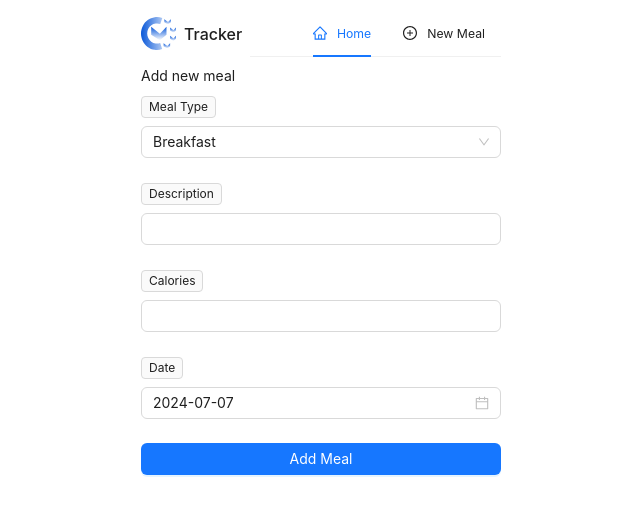
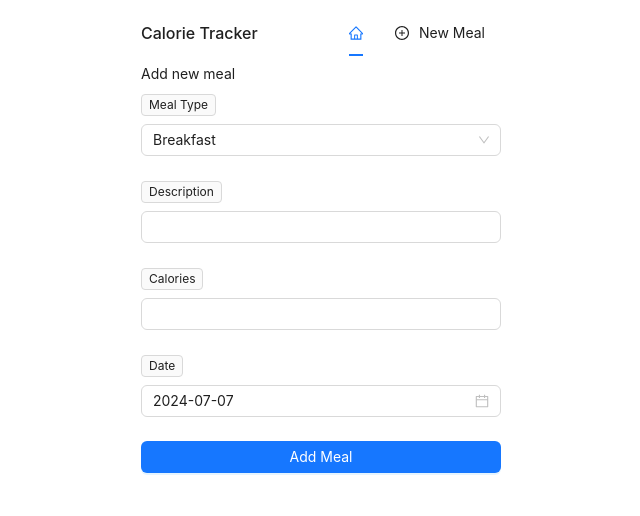
Before and after one commit to nenahui/Calorie-Tracker, a React (Vite) app: page /meals/add in a window 1280 px wide. Shown: the top 516 px of the page, without its empty margins (319-959 px from the left). Built offline with nearby package versions, Linux system fonts and the light colour scheme.

Commit message:
After making some changes to the appearance and adding animation

```diff
--- a/package.json
+++ b/package.json
@@ -16,6 +16,7 @@
     "bootstrap": "^5.3.3",
     "date-fns": "^3.6.0",
     "dayjs": "^1.11.11",
+    "framer-motion": "^11.2.13",
     "prettier": "^3.3.2",
     "react": "^18.2.0",
     "react-dom": "^18.2.0",
--- a/src/components/Header/Header.tsx
+++ b/src/components/Header/Header.tsx
@@ -1,5 +1,4 @@
-import { useState } from 'react';
-import { Link } from 'react-router-dom';
+import { NavLink } from 'react-router-dom';
 import { Typography } from 'antd';
 import type { MenuProps } from 'antd';
 import { HomeOutlined, PlusCircleOutlined } from '@ant-design/icons';
@@ -10,18 +9,17 @@ type MenuItem = Required<MenuProps>['items'][number];
 const items: MenuItem[] = [
   {
     label: (
-      <Link to='/' className={'link small'}>
-        Home
-      </Link>
+      <NavLink to='/' className={'link'}>
+        <HomeOutlined />
+      </NavLink>
     ),
     key: 'home',
-    icon: <HomeOutlined />,
   },
   {
     label: (
-      <Link to={'/meals/add'} className={'link small'}>
+      <NavLink to={'/meals/add'} className={'link'}>
         New Meal
-      </Link>
+      </NavLink>
     ),
     key: 'new-meal',
     icon: <PlusCircleOutlined />,
@@ -31,37 +29,19 @@ const items: MenuItem[] = [
 const { Title } = Typography;
 
 export const Header = () => {
-  const [currentPage, setCurrentPage] = useState('home');
-
-  const onClick: MenuProps['onClick'] = (e) => {
-    setCurrentPage(e.key);
-  };
-
   return (
     <header
-      className={'d-flex align-items-center justify-content-between gap-2 mb-2'}
+      className={'d-flex align-items-center justify-content-between mb-2'}
     >
-      <Link to='/' className={'link'}>
-        <Title
-          level={5}
-          className={'m-0 text-nowrap fw-medium d-flex align-items-center'}
-        >
-          <img
-            width={'35'}
-            className={'me-2'}
-            src={'/logo.svg'}
-            alt={'Tracker logo'}
-          />
-          Tracker
-        </Title>
-      </Link>
+      <Title level={5} className={'m-0 fw-medium'}>
+        Calorie Tracker
+      </Title>
 
       <Menu
-        onClick={onClick}
-        className={'flex-grow-1 justify-content-end'}
-        selectedKeys={[currentPage]}
         mode='horizontal'
         items={items}
+        defaultSelectedKeys={['home']}
+        className={'flex-grow-1 border-0 justify-content-end'}
       />
     </header>
   );
--- a/src/components/Meal/Meal.tsx
+++ b/src/components/Meal/Meal.tsx
@@ -8,6 +8,7 @@ import {
 } from '@ant-design/icons';
 import { IApiMeal } from '../../types';
 import { format } from 'date-fns';
+import { motion } from 'framer-motion';
 
 interface Props {
   meal: IApiMeal;
@@ -16,10 +17,13 @@ interface Props {
 
 export const Meal: React.FC<Props> = ({ meal, deleteMeal }) => {
   return (
+    <motion.div initial={{ opacity: 0 }} animate={{ opacity: 1 }}>
       <Card size={'small'}>
         <div className={'d-flex flex-column justify-content-between gap-2'}>
           <div className={'d-flex justify-content-between'}>
-          <Typography.Text type={'secondary'}>{meal.mealTime}</Typography.Text>
+            <Typography.Text type={'secondary'}>
+              {meal.mealTime}
+            </Typography.Text>
             <Typography.Text type={'secondary'} className={'small'}>
               {format(meal.date.toString(), 'dd.MM.yy hh:mma')}
             </Typography.Text>
@@ -31,17 +35,25 @@ export const Meal: React.FC<Props> = ({ meal, deleteMeal }) => {
               <Typography.Text type={'secondary'}>kcal</Typography.Text>
             </Typography.Text>
             <div>
+              <div className={'d-flex'}>
+                <motion.div whileTap={{ scale: 0.95 }}>
                   <Link to='/' className={'link'}>
-              <Button size={'small'} type={'link'} icon={<FormOutlined />}>
+                    <Button
+                      size={'small'}
+                      type={'link'}
+                      icon={<FormOutlined />}
+                    >
                       Edit
                     </Button>
                   </Link>
+                </motion.div>
                 <Popconfirm
                   title='Delete the meal'
                   description='Are you sure to delete this meal?'
                   onConfirm={() => deleteMeal(meal.id)}
                   icon={<QuestionCircleOutlined style={{ color: 'red' }} />}
                 >
+                  <motion.div whileTap={{ scale: 0.95 }}>
                     <Button
                       size={'small'}
                       type={'text'}
@@ -50,10 +62,13 @@ export const Meal: React.FC<Props> = ({ meal, deleteMeal }) => {
                     >
                       Delete
                     </Button>
+                  </motion.div>
                 </Popconfirm>
               </div>
             </div>
           </div>
+        </div>
       </Card>
+    </motion.div>
   );
 };
--- a/src/pages/Main/Main.tsx
+++ b/src/pages/Main/Main.tsx
@@ -1,8 +1,9 @@
-import { Card, message, Skeleton, Typography } from 'antd';
+import { Card, message, Skeleton, Spin, Typography } from 'antd';
 import { Meal } from '../../components/Meal/Meal';
 import { useCallback, useEffect, useState } from 'react';
 import { IApiMeal } from '../../types';
 import { axiosApi } from '../../axiosApi';
+import { motion } from 'framer-motion';
 
 export const Main = () => {
   const [meals, setMeals] = useState<IApiMeal[]>([]);
@@ -48,24 +49,26 @@ export const Main = () => {
 
   const loadingCard = (
     <>
-      <Card>
-        <Skeleton loading={isLoading}>Loading...</Skeleton>
-      </Card>
-      <Card>
-        <Skeleton loading={isLoading}>Loading...</Skeleton>
-      </Card>
-      <Card>
-        <Skeleton loading={isLoading}>Loading...</Skeleton>
-      </Card>
+      <Skeleton loading={isLoading}>
+        <Card>Loading...</Card>
+      </Skeleton>
+      <Skeleton loading={isLoading}>
+        <Card>Loading...</Card>
+      </Skeleton>
+      <Skeleton loading={isLoading}>
+        <Card>Loading...</Card>
+      </Skeleton>
     </>
   );
 
   return (
+    <motion.div initial={{ opacity: 0, y: 10 }} animate={{ opacity: 1, y: 0 }}>
       <main className={'d-flex flex-column'}>
         <div className={'d-flex align-items-center justify-content-between'}>
           <Typography.Text>Meals</Typography.Text>
           <Typography.Text>
-          Total calories: {totalPrice()}&nbsp;
+            Total calories: {isLoading ? <Spin size={'small'} /> : totalPrice()}
+            &nbsp;
             <Typography.Text type={'secondary'}>kcal</Typography.Text>
           </Typography.Text>
         </div>
@@ -77,5 +80,6 @@ export const Main = () => {
               ))}
         </div>
       </main>
+    </motion.div>
   );
 };
--- a/src/pages/NewMeal/NewMeal.tsx
+++ b/src/pages/NewMeal/NewMeal.tsx
@@ -1,5 +1,10 @@
 import { MealForm } from '../../components/MealForm/MealForm';
+import { motion } from 'framer-motion';
 
 export const NewMeal = () => {
-  return <MealForm />;
+  return (
+    <motion.div initial={{ y: 10, opacity: 0 }} animate={{ y: 0, opacity: 1 }}>
+      <MealForm />
+    </motion.div>
+  );
 };
```
Also changed, not shown: 1 other file (tests, documents, lock files or other folders). Lines whose indentation alone changed are shown as unchanged.
